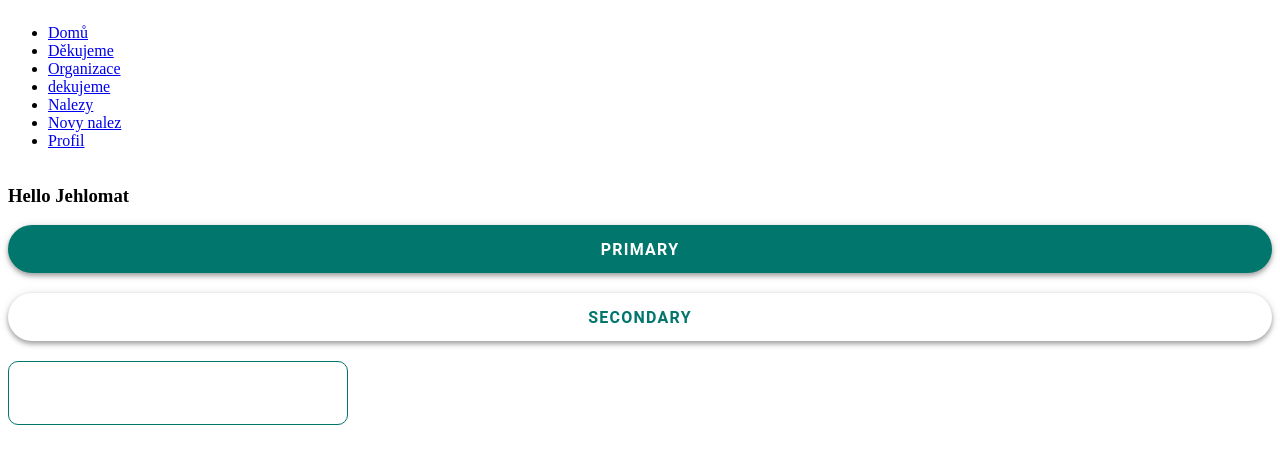
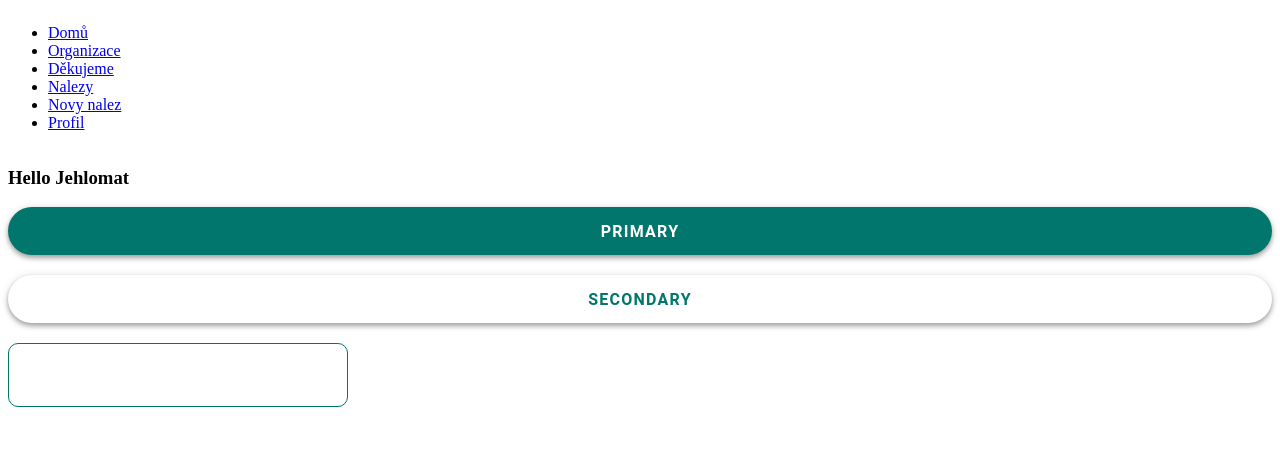
Before and after one commit to cesko-digital/jehlomat, a React app in the folder web-jehlomat/: page /registrace in a window 1280 px wide. Shown: the top 464 px of the page. Built offline with nearby package versions, Linux system fonts and the light colour scheme.

Commit message:
#12 secondary icon

```diff
--- a/web-jehlomat/src/Components/Navigation.tsx
+++ b/web-jehlomat/src/Components/Navigation.tsx
@@ -10,13 +10,10 @@ export default function Navigation() {
             <Link to="/">Domů</Link>
           </li>
           <li>
-            <Link to="/registrace/dekujeme">Děkujeme</Link>
-          </li>
-          <li>
             <Link to="/organizace">Organizace</Link>
           </li>
           <li>
-            <Link to="/registrace/dekujeme">dekujeme</Link>
+            <Link to="/registrace/dekujeme">Děkujeme</Link>
           </li>
           <li>
             <Link to="/nalezy">Nalezy</Link>
--- a/web-jehlomat/src/Registrace/Dekujeme.tsx
+++ b/web-jehlomat/src/Registrace/Dekujeme.tsx
@@ -6,7 +6,11 @@ import { FontAwesomeIcon } from '@fortawesome/react-fontawesome';
 import { faCheckCircle } from '@fortawesome/free-solid-svg-icons';
 import styled from 'styled-components';
 
-import { primary as bgColor, white as textColor } from '../Components/Utils/Colors'
+import {
+  primary as bgColor,
+  secondary as tickColor,
+  white as textColor
+} from '../Components/Utils/Colors'
 import SecondaryButton from '../Components/Buttons/SecondaryButton/SecondaryButton';
 
 const Container = styled.div`
@@ -24,12 +28,15 @@ const InfoText = styled.div`
   display: flex;
   text-align: center;
 `
+const SecondaryIcon = styled(FontAwesomeIcon)`
+  color: ${tickColor};
+`
 
 export default function Dekujeme() {
   return (
     <Container>
       <h2>Teď už je to na nás</h2>
-      <FontAwesomeIcon icon={faCheckCircle} size="3x" />
+      <SecondaryIcon icon={faCheckCircle} size="3x" />
       <InfoText>Vaši registraci jsme přijali, po schválení vám přijde email
         s přihlašovacími údaji.</InfoText>
       <Link to="/">
```
